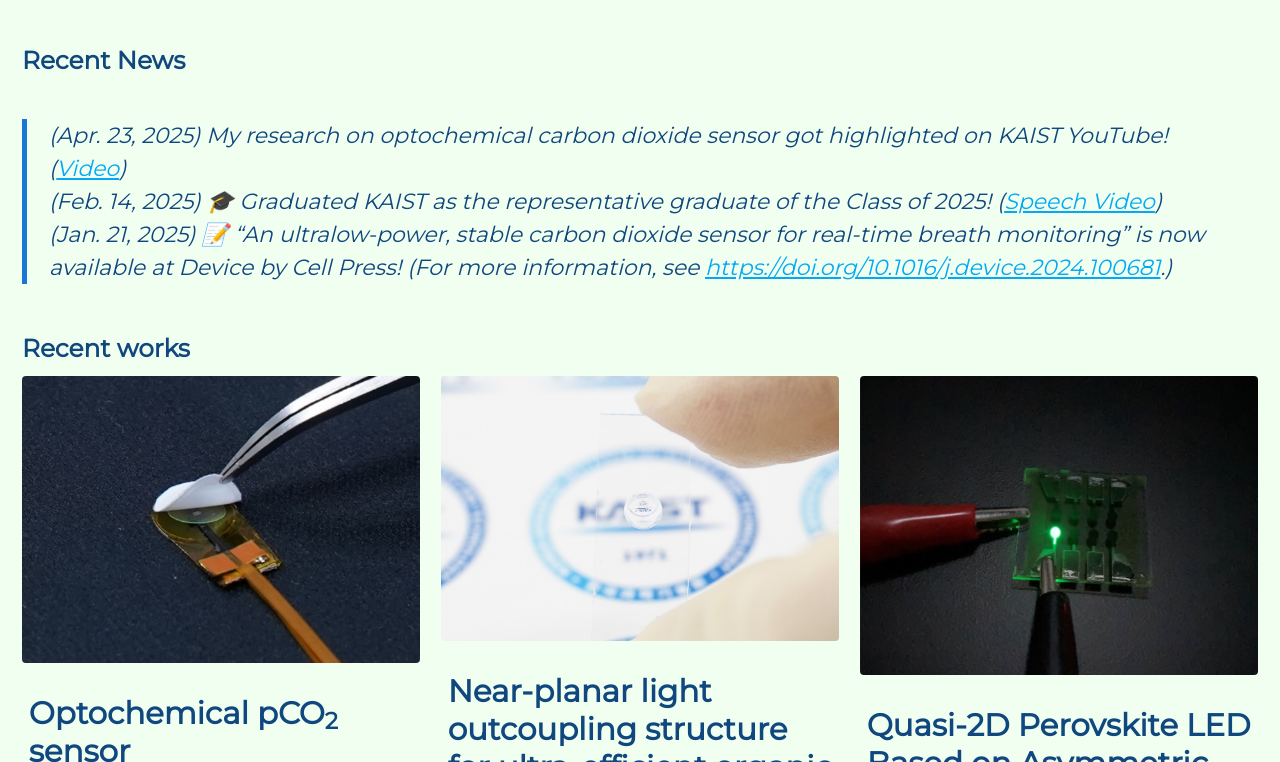
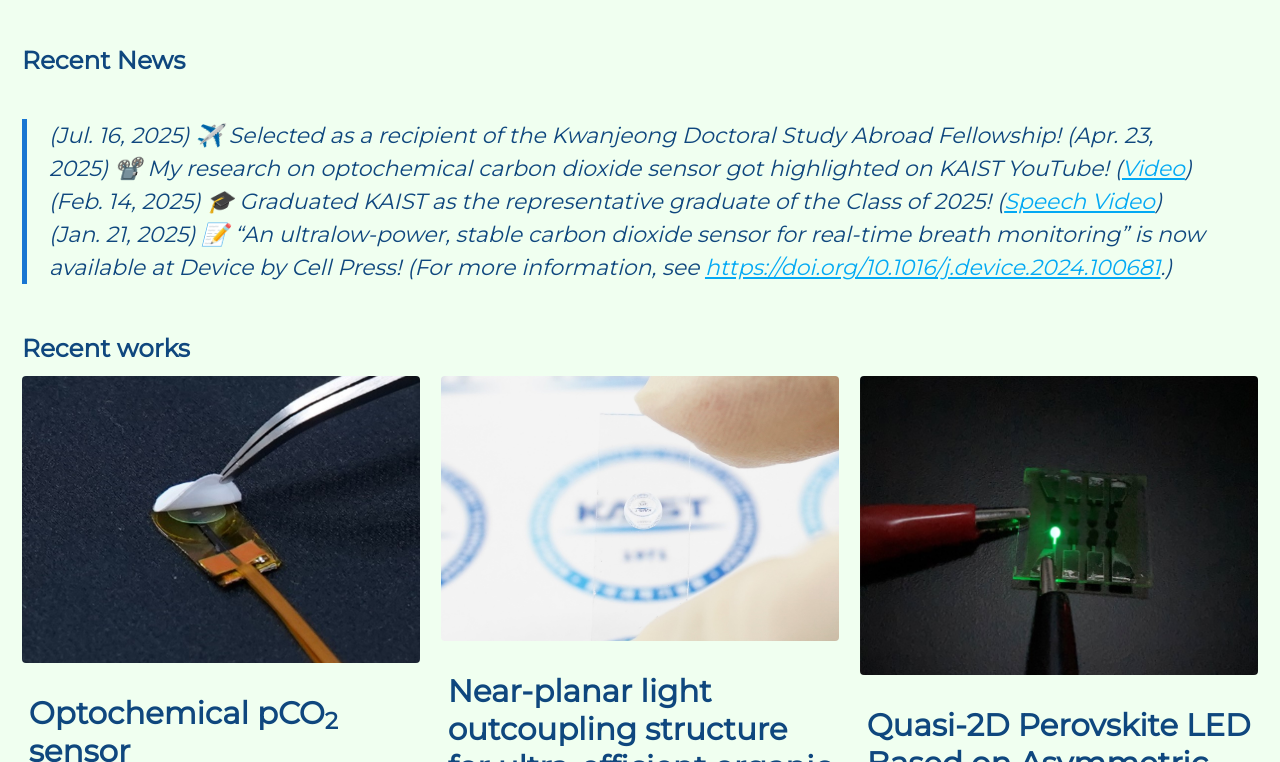
Before and after one commit to mj3259/mj3259.github.io, a Jekyll site: the page built from index.md, in a window 1280 px wide and 900 px high, scrolled down 410 px, cut to the strip 138-900 px from the top of the window. Built offline with Jekyll 4.4.1, drawn with Linux system fonts in a browser that asks for light colours; cached includes are drawn as plain includes.

Commit message:
Update index.md

```diff
--- a/index.md
+++ b/index.md
@@ -59,8 +59,8 @@ feature_row0:
 -->
 
 ### Recent News
-
-> (Apr. 23, 2025) My research on optochemical carbon dioxide sensor got highlighted on KAIST YouTube! ([Video](https://youtu.be/KZSNnGvKJJ8?si=OGbS7bBJG9norrc0))
+> (Jul. 16, 2025) ✈️ Selected as a recipient of the Kwanjeong Doctoral Study Abroad Fellowship!
+> (Apr. 23, 2025) 📽️ My research on optochemical carbon dioxide sensor got highlighted on KAIST YouTube! ([Video](https://youtu.be/KZSNnGvKJJ8?si=OGbS7bBJG9norrc0))
 > (Feb. 14, 2025) 🎓 Graduated KAIST as the representative graduate of the Class of 2025! ([Speech Video](https://mj3259.github.io/Commencement/))
 > (Jan. 21, 2025) 📝 "An ultralow-power, stable carbon dioxide sensor for real-time breath monitoring" is now available at *Device* by Cell Press! (For more information, see [https://doi.org/10.1016/j.device.2024.100681](https://doi.org/10.1016/j.device.2024.100681).)
 
```
